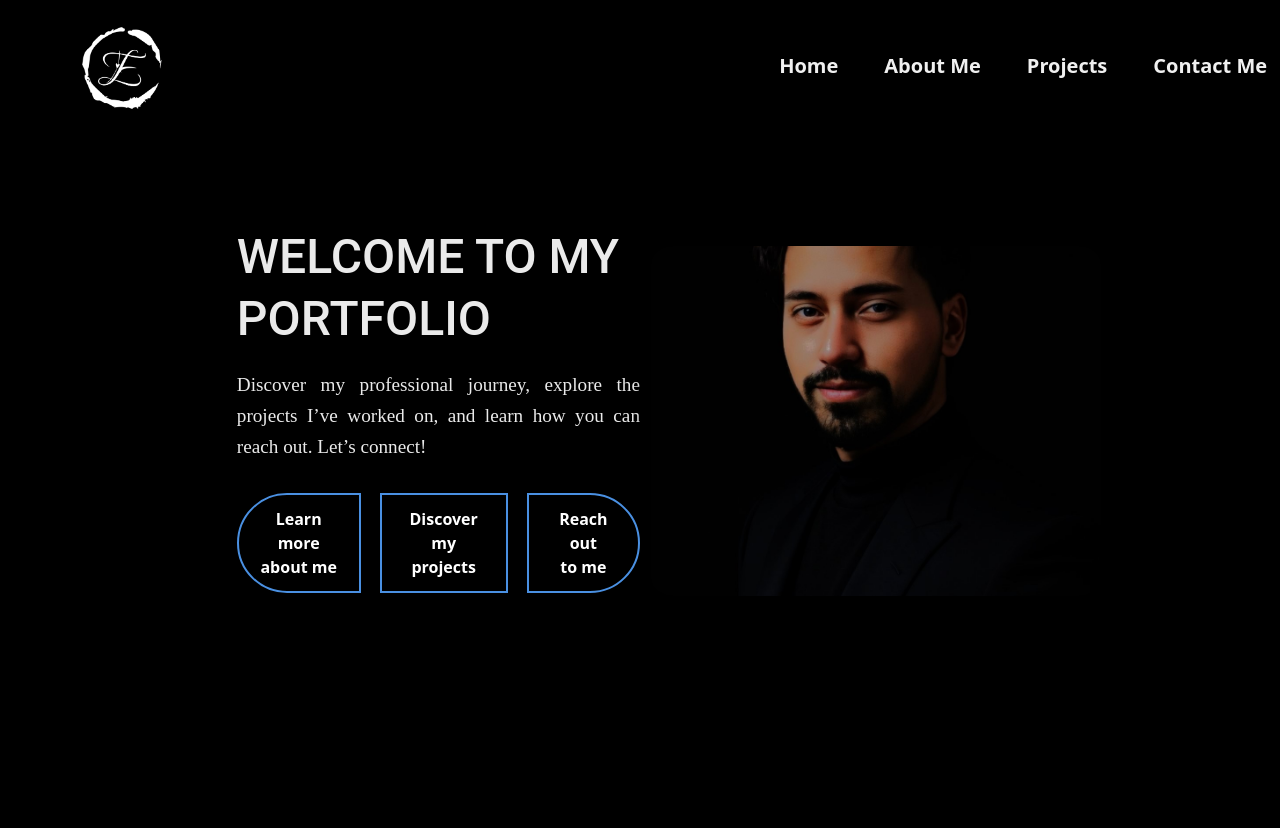
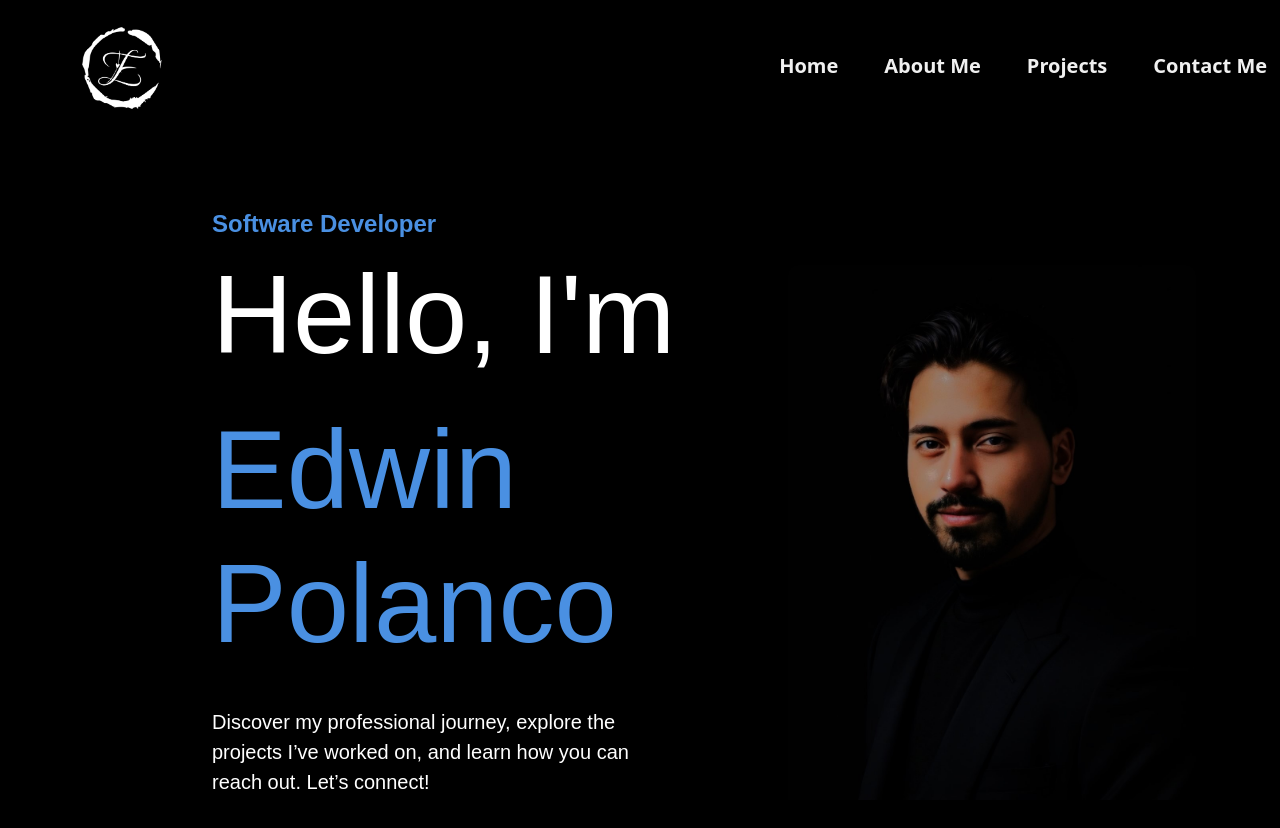
Before and after one commit to EdwinP503/edwin-fullstack-portfolio, a React (Create React App) app in the folder frontend/: page / in a window 1280 px wide. Shown: the top 828 px of the page. After the commit the page ends 800 px from the top, so only its background shows below. Built offline with nearby package versions, Linux system fonts and the light colour scheme.

Commit message:
Added a loading animation for both the routes and the app. Re-designed the homepage for a better display of the professional photo and the intro to the website. Re-designed the scrollbar and made it active only for the pages that needs it. Updated fonts and sizes to improve topology

```diff
--- a/frontend/src/App.css
+++ b/frontend/src/App.css
@@ -4,7 +4,7 @@
 .App {
     background-color: #000;  /* Set the background color to black */
     color: #fff;             /* Text color is white */
-    min-height: 100vh;       /* Ensure it takes full viewport height */
+    height: 100vh;       /* Ensure it takes full viewport height */
     display: flex;
     flex-direction: column;  /* Stack content vertically */
     justify-content: flex-start;  /* Align content at the top */
@@ -50,12 +50,3 @@ h2, h3, h4 {
 .contact-page {
     background-color: #111;
 }
-
-.nav-item .fab {
-    font-size: 1.5em;
-    color: #f0f0f0;
-}
-
-.nav-item .fab:hover {
-    color: #4a90e2;
-}
--- a/frontend/src/App.js
+++ b/frontend/src/App.js
@@ -1,24 +1,117 @@
 // File: src/App.js
-import React from 'react';
-import { BrowserRouter as Router, Routes, Route } from 'react-router-dom';
+import React, { useState, useEffect } from 'react';
+import { BrowserRouter as Router, Routes, Route, useLocation } from 'react-router-dom';
+import { AnimatePresence, motion } from 'framer-motion';
 import Header from './components/Header';
 import HomePage from './components/HomePage';
 import ProjectPage from './components/ProjectPage';
 import ContactPage from './components/ContactPage';
 import AboutMe from './components/AboutMe';
+import Loader from './components/Loader';
 import './App.css';
 
+const pageVariants = {
+  initial: {
+    opacity: 0,
+    y: 20,
+  },
+  in: {
+    opacity: 1,
+    y: 0,
+  },
+  out: {
+    opacity: 0,
+    y: -20,
+  },
+};
+
+const pageTransition = {
+  duration: 0.5,
+  ease: 'easeInOut',
+};
+
+function AnimatedRoutes() {
+  const location = useLocation();
+
+  return (
+    <AnimatePresence mode='wait'>
+      <Routes location={location} key={location.key}>
+        <Route
+          path="/"
+          element={
+            <motion.div
+              initial="initial"
+              animate="in"
+              exit="out"
+              variants={pageVariants}
+              transition={pageTransition}
+            >
+              <HomePage />
+            </motion.div>
+          }
+        />
+        <Route
+          path="/about"
+          element={
+            <motion.div
+              initial="initial"
+              animate="in"
+              exit="out"
+              variants={pageVariants}
+              transition={pageTransition}
+            >
+              <AboutMe />
+            </motion.div>
+          }
+        />
+        <Route
+          path="/projects"
+          element={
+            <motion.div
+              initial="initial"
+              animate="in"
+              exit="out"
+              variants={pageVariants}
+              transition={pageTransition}
+            >
+              <ProjectPage />
+            </motion.div>
+          }
+        />
+        <Route
+          path="/contact"
+          element={
+            <motion.div
+              initial="initial"
+              animate="in"
+              exit="out"
+              variants={pageVariants}
+              transition={pageTransition}
+            >
+              <ContactPage />
+            </motion.div>
+          }
+        />
+      </Routes>
+    </AnimatePresence>
+  );
+}
+
 function App() {
+  const [loading, setLoading] = useState(true);
+
+  useEffect(() => {
+    const timer = setTimeout(() => setLoading(false), 1000); // Simulate 1-second load
+    return () => clearTimeout(timer); // Cleanup timer
+  }, []);
+
+  if (loading) return <Loader />;
+
   return (
     <Router>
       <div className="App">
         <Header />
-        <Routes>
-          <Route path="/" element={<HomePage />} />
-          <Route path="/about" element={<AboutMe />} />
-          <Route path="/projects" element={<ProjectPage />} />
-          <Route path="/contact" element={<ContactPage />} />
-        </Routes>
+        <AnimatedRoutes />
       </div>
     </Router>
   );
--- a/frontend/src/components/AboutMe.css
+++ b/frontend/src/components/AboutMe.css
@@ -41,7 +41,7 @@
   position: absolute;
   opacity: 0;
   transition: opacity 0.3s ease;
-  top: 50%;
+  top: 30%;
   left: 50%;
   transform: translate(-50%, -50%);
 }
@@ -69,7 +69,8 @@
 
 .about-me-container h2 {
   font-size: 2.7rem;
-  margin-bottom: 20px;
+  font-family: 'Agency FB', sans-serif;
+  margin-bottom: 4rem;
   line-height: 1.3;
   color: #eaeaea;
   padding-top: 30px;
@@ -106,6 +107,7 @@
 
 .timeline-start .year-label {
   font-size: 1.5rem;
+  font-family: 'Aptos Display', sans-serif;
   font-weight: bold;
   color: #eaeaea;
   position: relative;
@@ -152,12 +154,14 @@
 /* Milestone description styling */
 .milestones p {
   line-height: 27px;
+  font-size: 1.2rem;
   color: #ccc;
   text-align: left;
 }
 
 .milestones h3 {
   margin-bottom: 0.5em;
+  font-family: 'Aptos Display', sans-serif;
   text-align: left;
 }
 
--- a/frontend/src/components/Header.css
+++ b/frontend/src/components/Header.css
@@ -21,7 +21,7 @@
 /* Nav links color and font styling */
 .navbar-nav .nav-link {
   color: #f0f0f0;
-  font-size: 20px;
+  font-size: 1.25rem;
   position: relative;
   transition: color 0.3s ease-in-out;
   font-weight: bold;
--- a/frontend/src/components/HomePage.css
+++ b/frontend/src/components/HomePage.css
@@ -2,55 +2,82 @@
 
 /* General Layout */
 .home-container {
-    display: flex;
-    justify-content: space-between;
+    flex: 1;
+    justify-content: center;
     align-items: center;
-    height: 100vh; /* Full viewport height */
     background-color: #000000; /* Dark background */
     color: #ffffff; /* White text for contrast */
-    padding: 0 5%; /* Add horizontal padding for better spacing */
+    height: auto;
+    width: 100vw;
+    overflow: hidden;
+    display: flex;
+    margin: 0;
+    padding: 0;
 }
 
 /* Text Section Styling */
 .text-section {
-    flex: 1 0 30%; /* 30% of the screen for text */
-    margin-left: 15%; /* 25% left margin */
-    max-width: 35%; /* Prevent stretching */
-    height: 600px;
+    flex: 1;
+    margin-top: 5%;
+    margin-left: 15%;
+    max-width: 40%;
+    padding: 20px;
+    height: auto;
+    display: flex;
+    flex-direction: column; /* Aligns buttons and text vertically */
+    justify-content: space-between;
 }
 
-.text-section h1 {
-    font-size: 3rem;
-    font-family: 'Roboto', serif;  /* Modern sans-serif font */
-    margin-bottom: 20px;
-    text-transform: uppercase;
-    line-height: 1.3; /* Improve text readability */
-    color: #eaeaea; /* Eye-catching blue */
+/* Title (Software Developer) */
+.title {
+    font-family: 'Aptos Display', sans-serif;
+    font-size: 1.5rem;
+    color: #4a90e2; /* Dark Blue, Text 2, lighter 50% */
+    margin-bottom: 10px;
+    text-align: left;
 }
 
-.text-section p {
-    font-size: 1.2rem;
-    font-family: 'Alegreya';
+/* Greeting (Hello, I'm Edwin Polanco) */
+.greeting {
+    font-family: 'Agency FB', sans-serif;
+    font-size: 7rem;
+    color: #ffffff;
+    margin-bottom: 20px;
+    text-align: left;
+}
+
+.name {
+    font-family: 'Agency FB', sans-serif;
+    font-size: 7rem;
+    color: #4a90e2;
+    margin-bottom: 20px;
+    text-align: left;
+}
+/* Intro text */
+.intro {
+    font-family: 'Aptos Display', sans-serif;
+    font-size: 1.25rem;
+    text-align: left;
     margin-bottom: 30px;
-    line-height: 1.6;
-    text-align: justify;
-    color: #eaeaea; /* Light gray for contrast */
 }
 
 /* Button Group */
 .btn-group {
     display: flex;
+    justify-content: space-between;
     gap: 20px;
 }
 
 .btn {
     padding: 12px 20px;
+    font-family: 'Aptos Display', sans-serif;
     font-size: 1rem;
     font-weight: bold;
     border: 2px solid #4a90e2;
     color: #ffffff;
-    border-radius: 50px;
+    border-radius: 8px;
     background-color: transparent;
+    width: 150px;
     transition: background-color 0.3s ease, transform 0.3s ease, color 0.3s ease;
 }
 
@@ -62,16 +89,21 @@
 
 /* Portrait Section Styling */
 .image-section {
-    margin-right: 10%;
+    flex: 1; /* Allows the section to scale within available space */
     display: flex;
-    height: 600px;
+    justify-content: left;
+    align-items: center;
+    padding: 20px;
+    margin-right: 5%;
+    margin-left: 5%;
+    margin-top: 3%;
 }
 
-.portrait {
-    max-height: 800px; /* Cap the height */
-    max-width: 100%; /* Allow scaling */
-    object-fit: cover; /* Crop the image if necessary */
-    box-shadow: 0px 8px 20px rgba(0, 0, 0, 0.8); /* Add depth */
+.image-section img {
+    max-width: 100%; /* Ensures the image scales correctly */
+    max-height: 650px; /* Prevents the image from exceeding the container */
+    object-fit: contain; /* Ensures the image maintains aspect ratio */
+    border-radius: 10px; /* Optional for rounded edges */
 }
 
 /* Responsive Design */
@@ -90,8 +122,4 @@
 .image-section {
     flex: 0;
 }
-
-.portrait {
-    width: 80%;
 }
-}
--- a/frontend/src/components/HomePage.js
+++ b/frontend/src/components/HomePage.js
@@ -9,8 +9,10 @@ function HomePage() {
   return (
     <div className="home-container">
       <div className="text-section">
-        <h1>Welcome To My <br></br>Portfolio</h1>
-        <p>
+        <h2 className="title">Software Developer</h2>
+        <h1 className="greeting">Hello, I'm </h1>
+        <h1 className="name">Edwin Polanco</h1>
+        <p className="intro">
           Discover my professional journey, explore the projects I’ve worked on, and learn how you can reach out.
           Let’s connect!
         </p>
@@ -27,7 +29,7 @@ function HomePage() {
         </div>
       </div>
       <div className="image-section">
-        <img src="./images/headshot.jpg" alt="Professional Portrait" className="portrait" />
+        <img src="./images/headshot.jpg" alt="Professional Portrait" />
       </div>
     </div>
   );
--- /dev/null
+++ b/frontend/src/components/Loader.css
@@ -0,0 +1,29 @@
+.loader-container {
+    display: flex;
+    flex-direction: column;
+    align-items: center;
+    justify-content: center;
+    height: 100vh;
+    background-color: #000; /* Dark theme */
+    color: #fff;
+  }
+
+  .spinner {
+    width: 50px;
+    height: 50px;
+    border: 5px solid #444;
+    border-top: 5px solid #4a90e2;
+    border-radius: 50%;
+    animation: spin 1s linear infinite;
+  }
+
+  @keyframes spin {
+    to {
+      transform: rotate(360deg);
+    }
+  }
+
+  p {
+    margin-top: 15px;
+    font-size: 1.2rem;
+  }
--- /dev/null
+++ b/frontend/src/components/Loader.js
@@ -0,0 +1,13 @@
+import React from 'react';
+import './Loader.css';
+
+function Loader() {
+  return (
+    <div className="loader-container">
+      <div className="spinner"></div>
+      <p>Loading...</p>
+    </div>
+  );
+}
+
+export default Loader;
--- a/frontend/src/index.css
+++ b/frontend/src/index.css
@@ -34,3 +34,34 @@ a {
   text-decoration: none;
   color: inherit;
 }
+
+/* Customize the scrollbar for the website */
+::-webkit-scrollbar {
+  width: 12px; /* Set the width of the scrollbar */
+  height: 12px; /* Set the height of the scrollbar (horizontal scroll) */
+  scrollbar-width: thin;
+  scrollbar-color: #4a90e2 #1c1c1e;
+}
+
+/* Track styling */
+::-webkit-scrollbar-track {
+  background: #1c1c1e; /* Dark background */
+  border-radius: 10px; /* Round the edges */
+}
+
+/* Thumb styling */
+::-webkit-scrollbar-thumb {
+  background-color: #4a90e2; /* Blue thumb */
+  border-radius: 10px; /* Round the edges */
+  border: 3px solid #1c1c1e; /* Padding around thumb to give it space */
+}
+
+/* Hover effect on the thumb */
+::-webkit-scrollbar-thumb:hover {
+  background-color: #fff; /* Darker blue when hovered */
+}
+
+/* Optional: Style the scrollbar corners */
+::-webkit-scrollbar-corner {
+  background: #1c1c1e; /* Match track color */
+}
```
Also changed, not shown: frontend/src/components/ContactPage.css (+26 -7 lines), frontend/src/components/ContactPage.js (+4 -4 lines).
